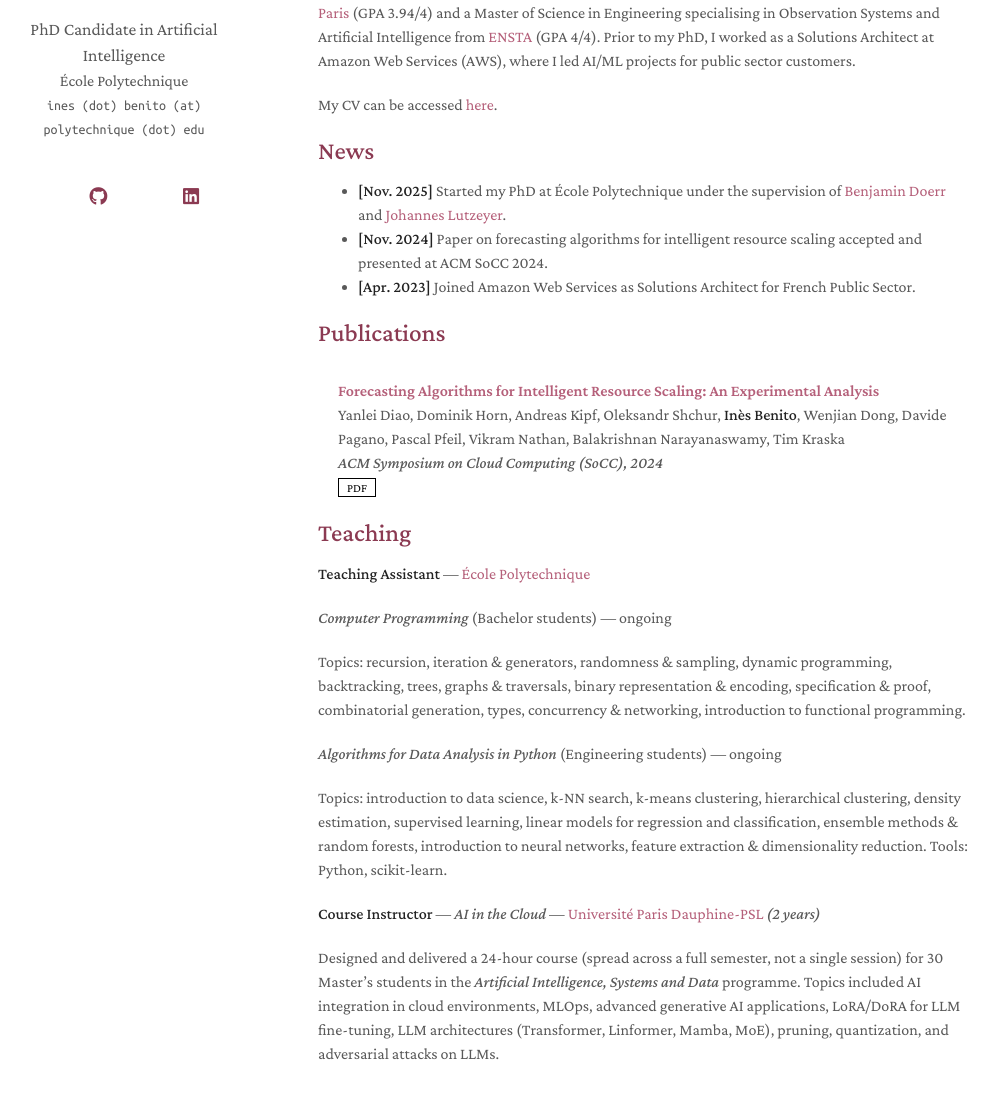
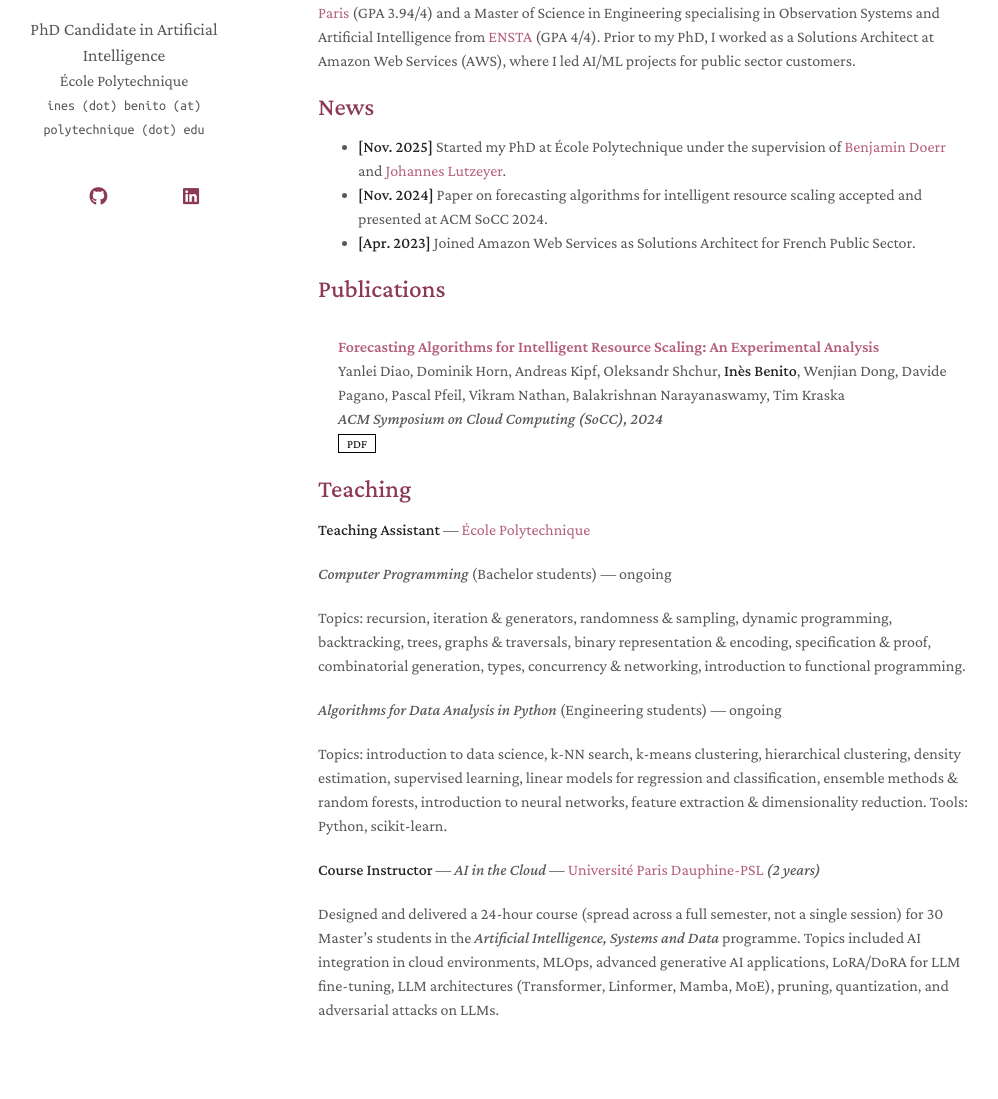
Before and after one commit to Hypatia-II/inesbenito, a Jekyll site: the page built from index.md, in a window 1280 px wide and 1360 px high. Shown: the part 224-1323 px from the top of the window, without its empty margins (152-1150 px from the left). Built offline with Jekyll 4.4.1, drawn with Linux system fonts in a browser that asks for light colours; a style sheet for code colours, icons or effects is not loaded.

```diff
--- a/index.md
+++ b/index.md
@@ -8,7 +8,7 @@ I am a PhD candidate in Artificial Intelligence at [École Polytechnique](https:
 
 Previously, I obtained a Master of Science in Data Science for Business from [École Polytechnique – HEC Paris](https://www.hec.edu/){:target="_blank"} (GPA 3.94/4) and a Master of Science in Engineering specialising in Observation Systems and Artificial Intelligence from [ENSTA](https://www.ensta-paris.fr/){:target="_blank"} (GPA 4/4). Prior to my PhD, I worked as a Solutions Architect at Amazon Web Services (AWS), where I led AI/ML projects for public sector customers.
 
-My CV can be accessed [here](assets/files/cv.pdf){:target="_blank"}.
+<!-- My CV can be accessed [here](assets/files/cv.pdf){:target="_blank"}. -->
 
 ## News
 
```
Also changed, not shown: 1 other file.
